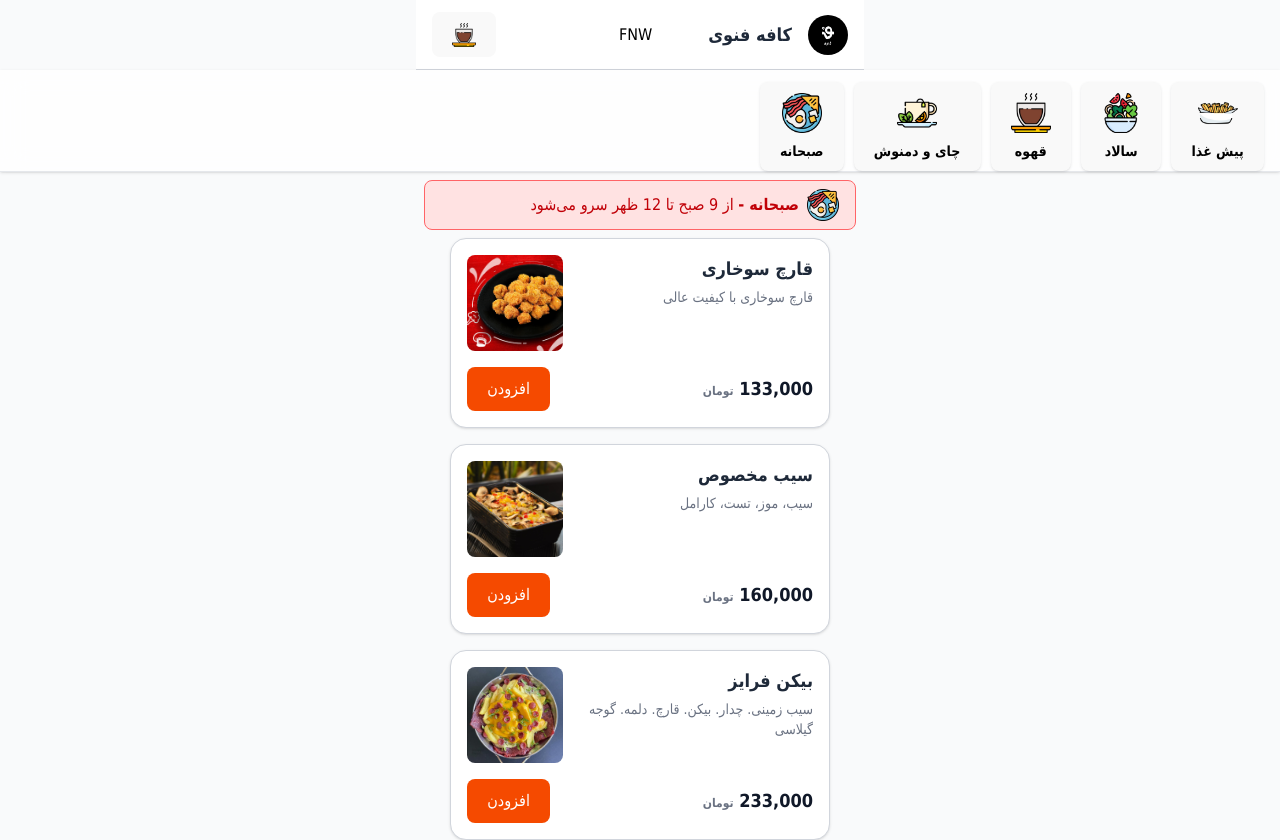
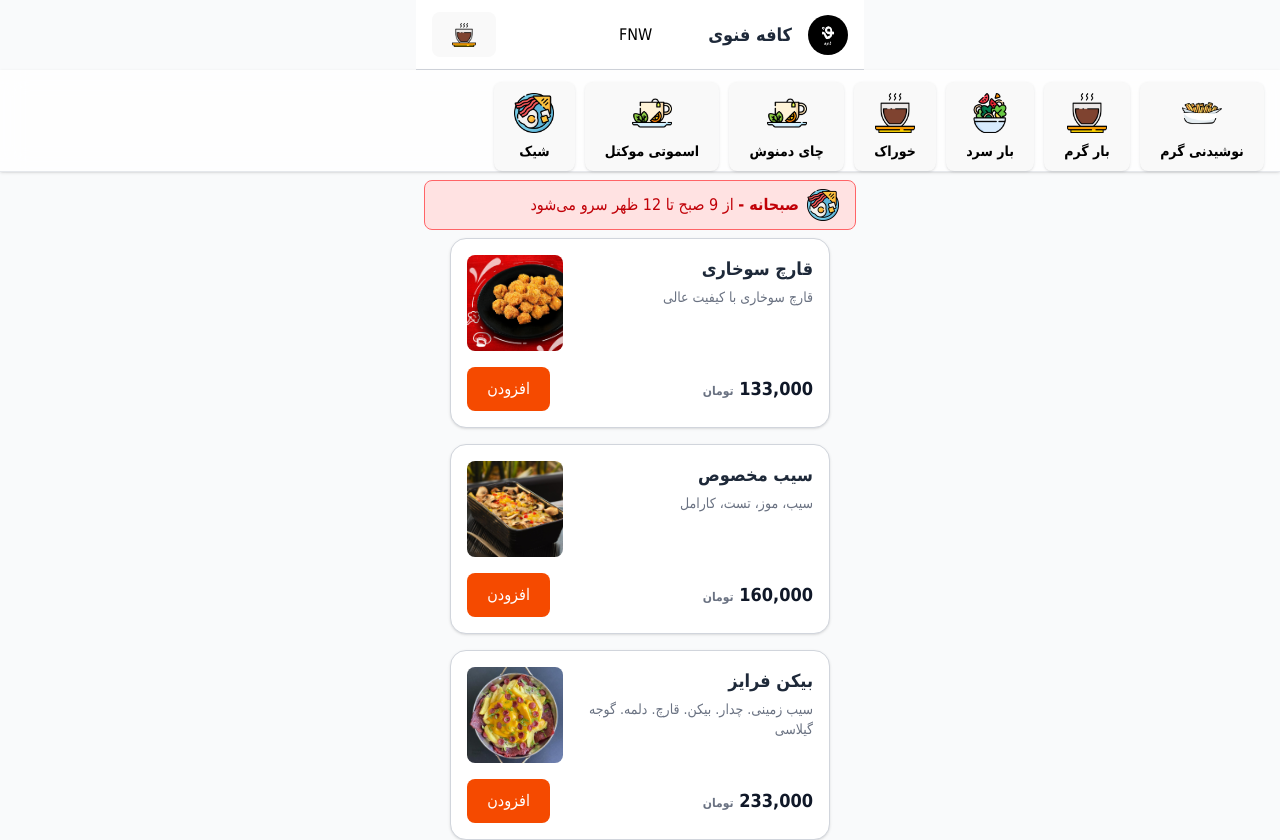
Before and after one commit to elliotWoas/fernweh, a React (Vite) app: page / in a window 1280 px wide. Shown: the top 840 px of the page. Built offline with nearby package versions, Linux system fonts and the light colour scheme; a small style sheet from the web is missing.

Commit message:
update categories menu

```diff
--- a/src/components/CategoryTabs.tsx
+++ b/src/components/CategoryTabs.tsx
@@ -12,11 +12,13 @@ import tea from "../assets/icons/tea.webp"
 // import pizza from "../assets/icons/pizza.webp";
 
 const categories = [
-  { icon: starter, label: "پیش غذا" },
-  { icon: salad, label: "سالاد", notice: "  هیچی بهتر از غذای سالم نی D : "  },
-  { icon: cafe, label: "قهوه", notice: " یروز یادت بره. اون روز بی حالی  : ) " },
-  { icon: tea, label: " چای و دمنوش ", notice: " XD ساعت 9:30 شب روز 9 خرداد "  },
-  { icon: breakfast, label: "صبحانه" },
+  { icon: starter, label: " نوشیدنی گرم ", notice: ""},
+  { icon: cafe, label: " بار گرم ", notice: " یروز یادت بره. اون روز بی حالی  : ) " },
+  { icon: salad, label: " بار سرد ", notice: ""  },
+  { icon: cafe, label: " خوراک ", notice: "" },
+  { icon: tea, label: " چای دمنوش ", notice: ""  },
+  { icon: tea, label: " اسموتی موکتل ", notice: " کنارش کوکی هم امتحان کن :)"  },
+  { icon: breakfast, label: " شیک " },
 ];
 
 interface CategoryTabsProps {
```
